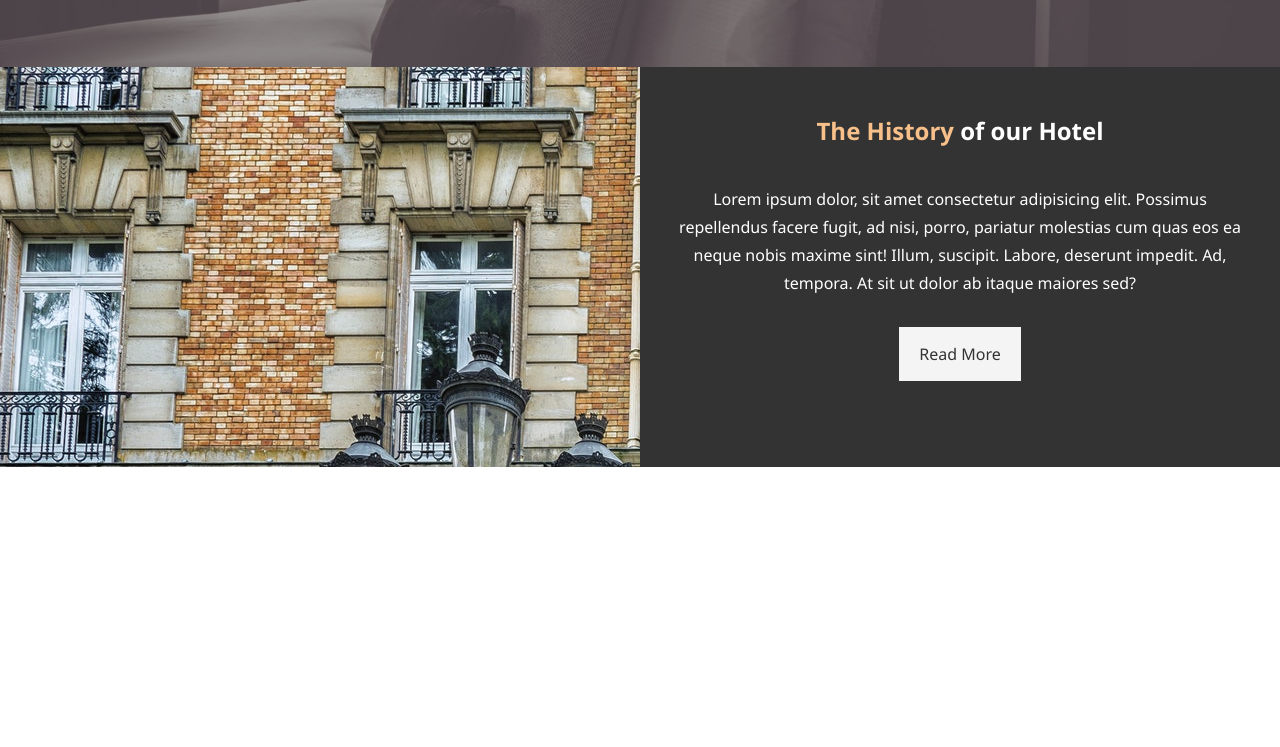
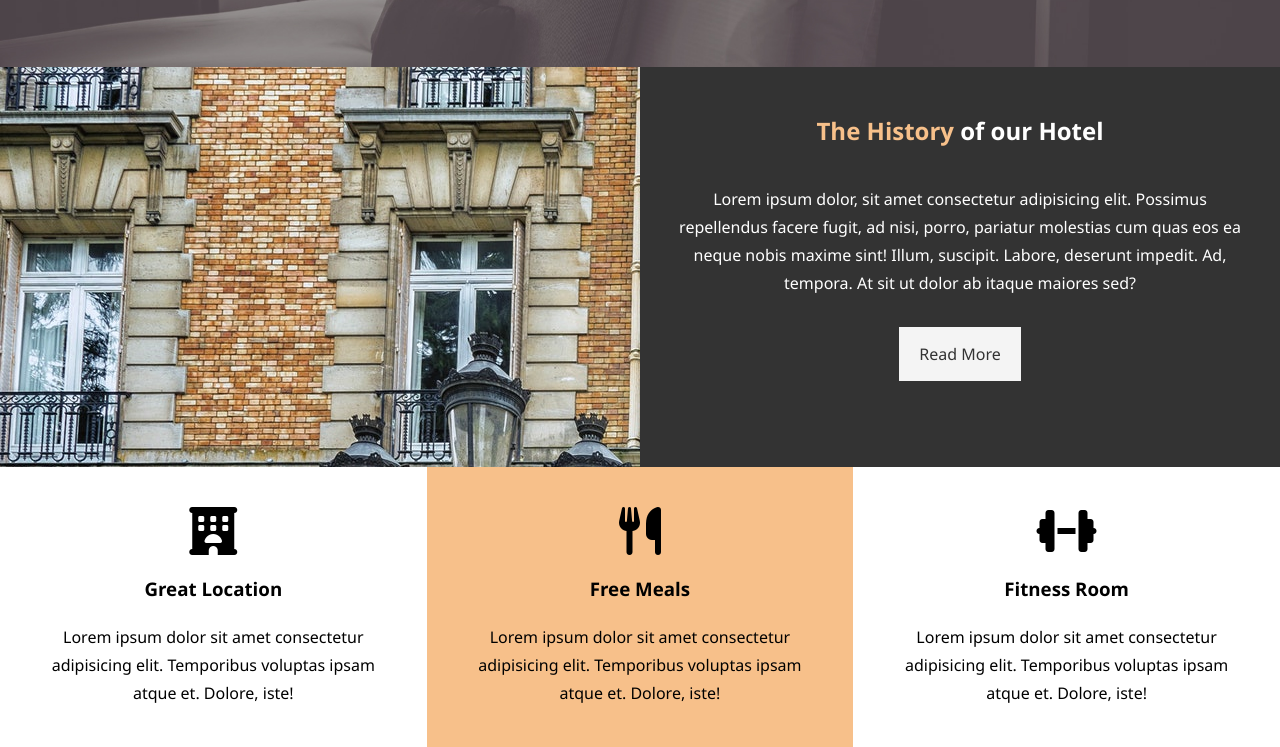
Before and after one commit to KedarDhere/Hotel-Website, a plain HTML site: page index.html in a window 1280 px wide. Shown: the part 601-1348 px from the top of the page. Before the commit the page ends 1068 px from the top, so only its background shows below. Drawn offline with Linux system fonts and the light colour scheme.

Commit message:
Completed developement of Features

```diff
--- a/css/style.css
+++ b/css/style.css
@@ -153,3 +153,32 @@ p {
 #home-info p {
     padding-bottom: 30px;
 }
+
+/* Features */
+#features{
+    text-align: center;
+}
+
+#features #location{
+    float: left;
+    width: 33.33%;
+    padding: 40px;
+}
+
+#features #meals{
+    background: #f7c08a;
+    float: left;
+    width: 33.33%;
+    padding: 40px;
+
+}
+
+#features #fitness-room{
+    float: left;
+    width: 33.34%;
+    padding: 40px;
+}
+
+#features i {
+    margin-bottom: 20px;
+}
--- a/index.html
+++ b/index.html
@@ -7,6 +7,7 @@
     <meta name="description" content="Welcome to the most extraordinary hotel in Boston Massachusetts ">
     <meta name="keywords" content="hotel, boston hotel, new england hotel">
     <link rel = "stylesheet" href = "css/style.css">
+    <script src="https://kit.fontawesome.com/aea00f34c2.js" crossorigin="anonymous"></script>
     <title>Hotel BT | Welcome</title>
 </head>
 <body>
@@ -42,5 +43,25 @@
 
         </div>
     </section>
+
+    <section id="features">
+        <div id="location">
+            <i class="fa-solid fa-hotel fa-3x"></i>
+            <h3>Great Location</h3>
+            <p>Lorem ipsum dolor sit amet consectetur adipisicing elit. Temporibus voluptas ipsam atque et. Dolore, iste!</p>
+        </div>
+
+        <div id="meals">
+            <i class="fa-solid fa-utensils fa-3x"></i>
+            <h3>Free Meals</h3>
+            <p>Lorem ipsum dolor sit amet consectetur adipisicing elit. Temporibus voluptas ipsam atque et. Dolore, iste!</p>
+        </div>
+
+        <div id="fitness-room">
+            <i class="fa-solid fa-dumbbell fa-3x"></i>
+            <h3>Fitness Room</h3>
+            <p>Lorem ipsum dolor sit amet consectetur adipisicing elit. Temporibus voluptas ipsam atque et. Dolore, iste!</p>
+        </div>
+    </section>
 </body>
 </html>
```
